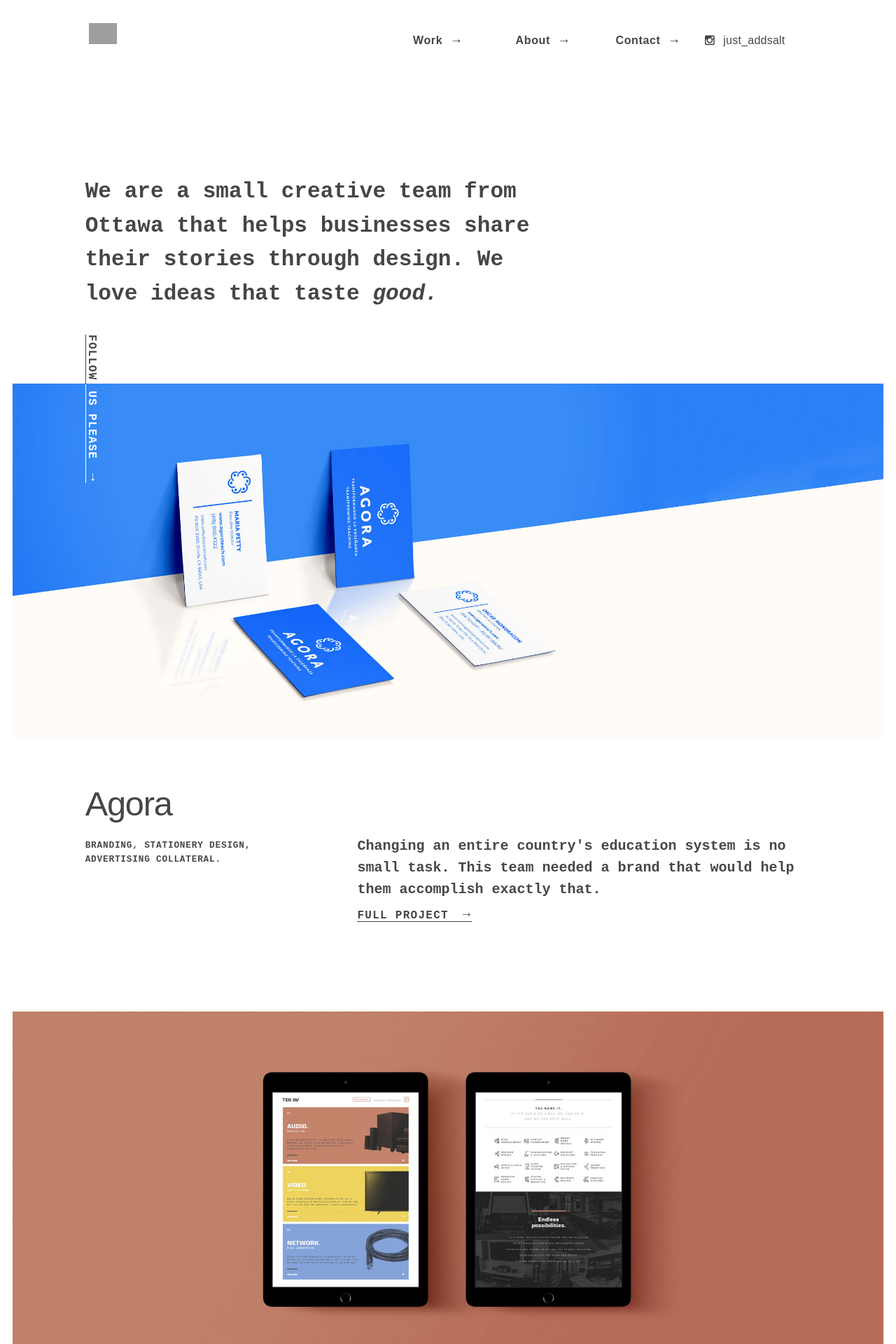
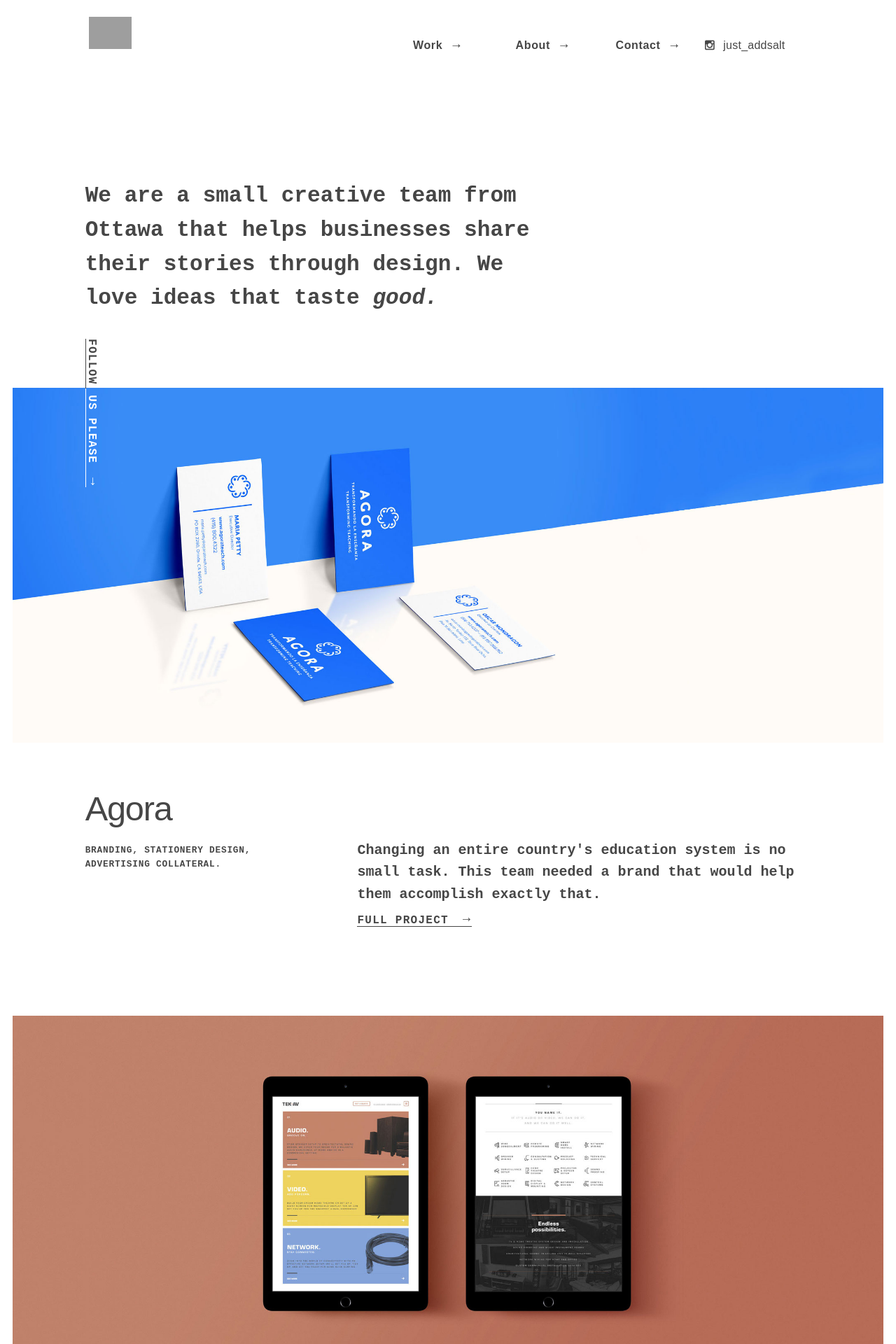
Before and after one commit to addsalt/salt-dev-jekyll, a Jekyll site: the page built from index.html, in a window 1280 px wide. Shown: the top 1920 px of the page at 70% size. Built offline with Jekyll 4.4.1, drawn with Linux system fonts in a browser that asks for light colours; nearby versions of some CDN libraries; Markdown is read by kramdown in place of the engine named in the settings; grey boxes are pictures that could not be loaded.

Commit message:
refactor(css): fix logo size

```diff
--- a/css/style.css
+++ b/css/style.css
@@ -195,8 +195,8 @@ nav #salt-logo {
   background-size: contain;
   background-position: left top;
   display: inline-block;
-  width: 4rem;
-  height: 1.875rem;
+  width: 6rem;
+  height: 2.875rem;
   text-indent: 9999px;
   overflow: hidden;
 }
--- a/scss/components/_main.scss
+++ b/scss/components/_main.scss
@@ -163,11 +163,11 @@ nav {
         background-size: contain;
         background-position: left top;
         display: inline-block;
-        width: 4rem;
+        width: 6rem;
+        height: 2.875rem;
         @media only screen and (min-width: 45em) {
             width: 37.5%;
         }
-        height: 1.875rem;
         text-indent: 9999px;
         overflow: hidden;
     }
```
